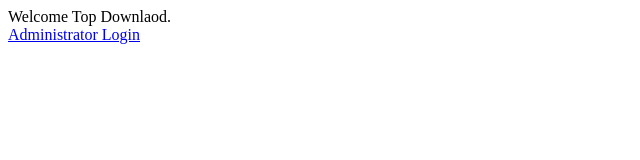
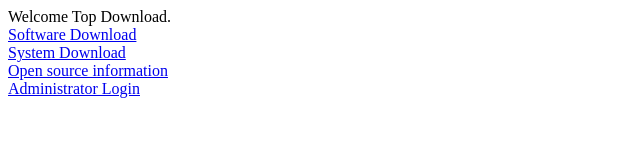
Before and after one commit to toprise/Download-Software, a plain HTML site: page index.html in a window 1280 px wide. Shown: the whole page, without its empty margins (0-640 px from the left). Drawn offline with Linux system fonts and the light colour scheme.

Commit message:
Add files via upload

```diff
--- a/index.html
+++ b/index.html
@@ -3,7 +3,19 @@
         <title>Top Downloader</title>
     </head>
     <body>
-        Welcome Top Downlaod.
+        Welcome Top Download.
+        <br>
+        <a href="software" >
+            Software Download
+        </a>
+        <br>
+        <a href="system">
+            System Download
+        </a>
+        <br>
+        <a href="https://github.com/toprise/Download-Software">
+            Open source information
+        </a>
         <br>
         <a href="login.html">
             Administrator Login
```
Also changed, not shown: login.html (+3 -3 lines), 1 other file.
